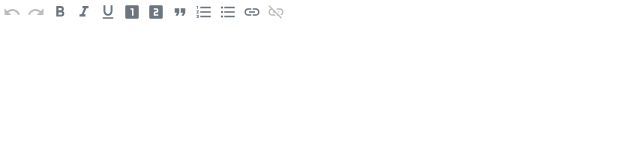
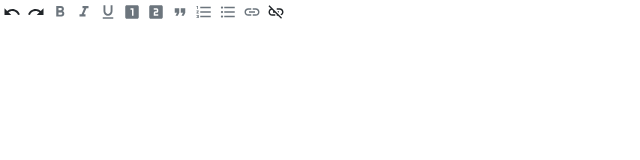
Before and after one commit to majudhu/slate-sup, a React (Create React App) app: page / in a window 1280 px wide. Shown: the top 160 px of the page, without its empty margins (0-640 px from the left). Built offline with nearby package versions, Linux system fonts and the light colour scheme.

Commit message:
add colors

```diff
--- a/src/RichTextEditor.js
+++ b/src/RichTextEditor.js
@@ -40,6 +40,7 @@ export default function RichTextEditor({ value, setValue }) {
       <div className="d-flex align-items-center">
         <IconButton
           size="small"
+          className="text-dark"
           disabled={!editor.history.undos.length}
           onClick={() => HistoryEditor.undo(editor)}
         >
@@ -47,6 +48,7 @@ export default function RichTextEditor({ value, setValue }) {
         </IconButton>
         <IconButton
           size="small"
+          className="text-dark"
           disabled={!editor.history.redos.length}
           onClick={() => HistoryEditor.redo(editor)}
         >
@@ -249,6 +251,7 @@ function RemoveLinkButton() {
   return (
     <IconButton
       size="small"
+      className="text-dark"
       disabled={!isLinkActive(editor)}
       onMouseDown={() => {
         if (isLinkActive(editor)) {
```
